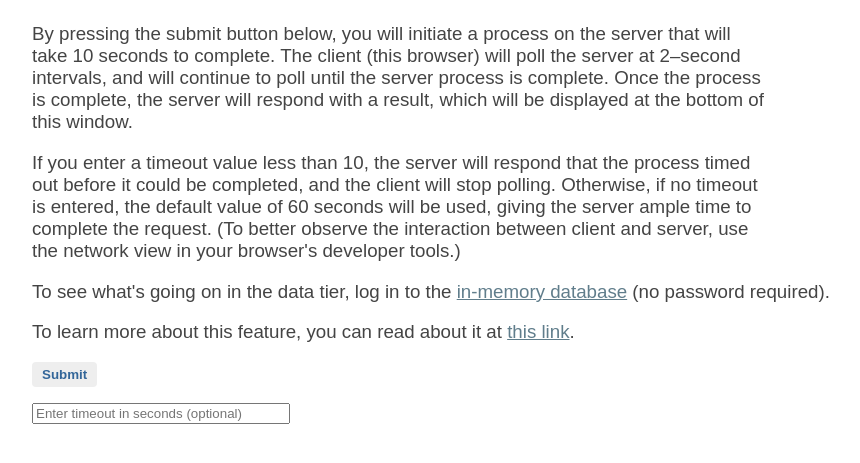
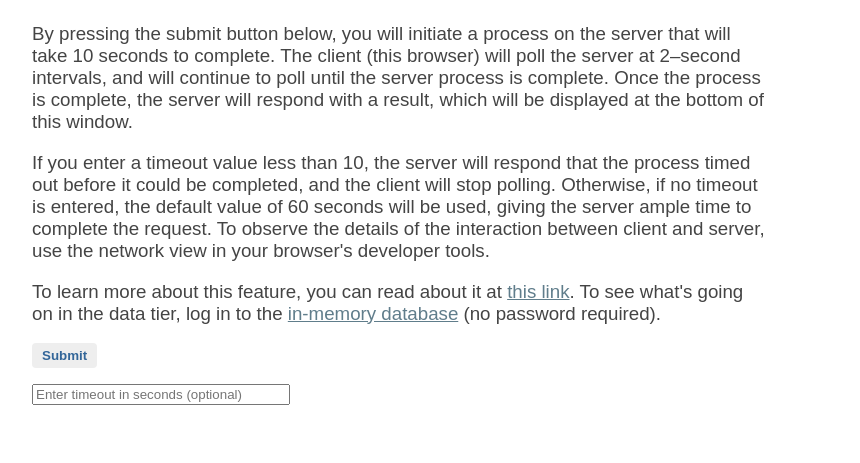
Before and after one commit to dchampion/framework-demo-vanilla-js, a Spring Boot app: page / in a window 1280 px wide. Shown: the part 272-735 px from the top of the page, without its empty margins (0-860 px from the left). Run offline with Spring Boot 4, Linux system fonts and the light colour scheme.

Commit message:
Clarify page doc

```diff
--- a/src/main/resources/static/index.html
+++ b/src/main/resources/static/index.html
@@ -28,15 +28,15 @@
           If you enter a timeout value less than 10, the server will respond that the process timed<br>
           out before it could be completed, and the client will stop polling. Otherwise, if no timeout<br>
           is entered, the default value of 60 seconds will be used, giving the server ample time to<br>
-          complete the request. (To better observe the interaction between client and server, use<br>
-          the network view in your browser's developer tools.)
-        <p>
-          To see what's going on in the data tier, log in to the <a target=_blank href="http://localhost:8080/h2-console">in-memory database</a>
-          (no password required).
+          complete the request. To observe the details of the interaction between client and server,<br>
+          use the network view in your browser's developer tools.
         </p>
         <p>
           To learn more about this feature, you can read about it at
           <a target=_blank href="https://github.com/dchampion/framework/wiki/Web-Application-Framework#long-running-operation-with-polling">this link</a>.
+          To see what's going<br>
+          on in the data tier, log in to the <a target=_blank href="http://localhost:8080/h2-console">in-memory database</a>
+          (no password required).
         </p>
       </h3>
       <div class="submit">
@@ -51,21 +51,20 @@
       <h1>User Registration and Authentication</h1>
       <h3>
         <p>
-          Submit a username and password to authenticate an existing user, or press the Register<br>
-          button to create a new one.
+          Submit a username and password to authenticate an existing user, or click the Register<br>
+          tab to create a new one.
         </p>
         <p>
-          On registration of a new user, the server will reject a password proposal based on two<br>
-          criteria: First, the password must be at least 8 characters in length (and no more than<br>
-          64). Second, the password must not have previously appeared in a data breach.
-        </p>
-        <p>
-          To see what's going on in the data tier, log in to the <a target=_blank href="http://localhost:8080/h2-console">in-memory database</a>
-          (no password required).
+          On registration of a new user, the server will reject a password proposal unless two<br>
+          criteria are met: First, the password must be at least 8 characters in length (and no more<br>
+          than 64). Second, the password must not have previously appeared in a data breach.
         </p>
         <p>
           To learn more about this feature, you can read about it at
           <a target=_blank href="https://github.com/dchampion/framework/wiki/Web-Application-Framework#identity-and-access-management">this link</a>.
+          To see what's going<br>
+          on in the data tier, log in to the <a target=_blank href="http://localhost:8080/h2-console">in-memory database</a>
+          (no password required).
         </p>
       </h3>
       <div class="tabs">
```
